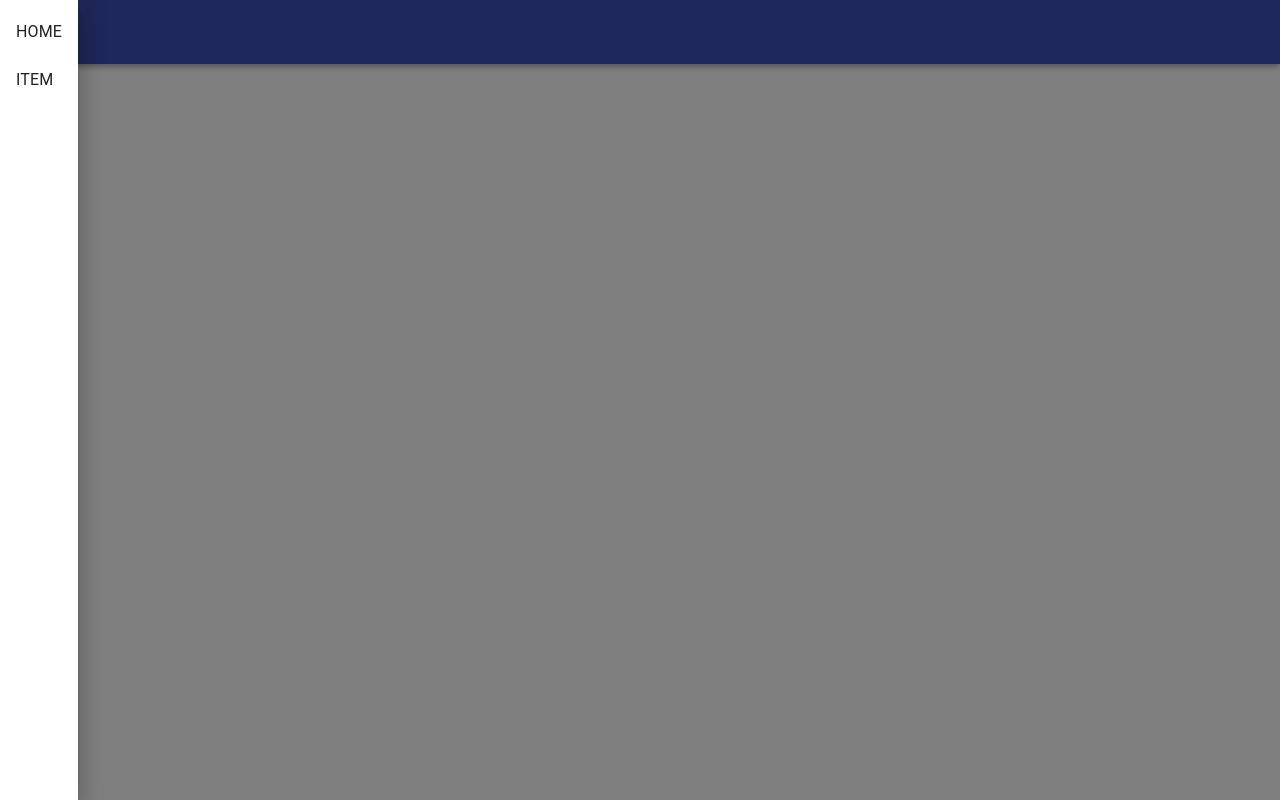
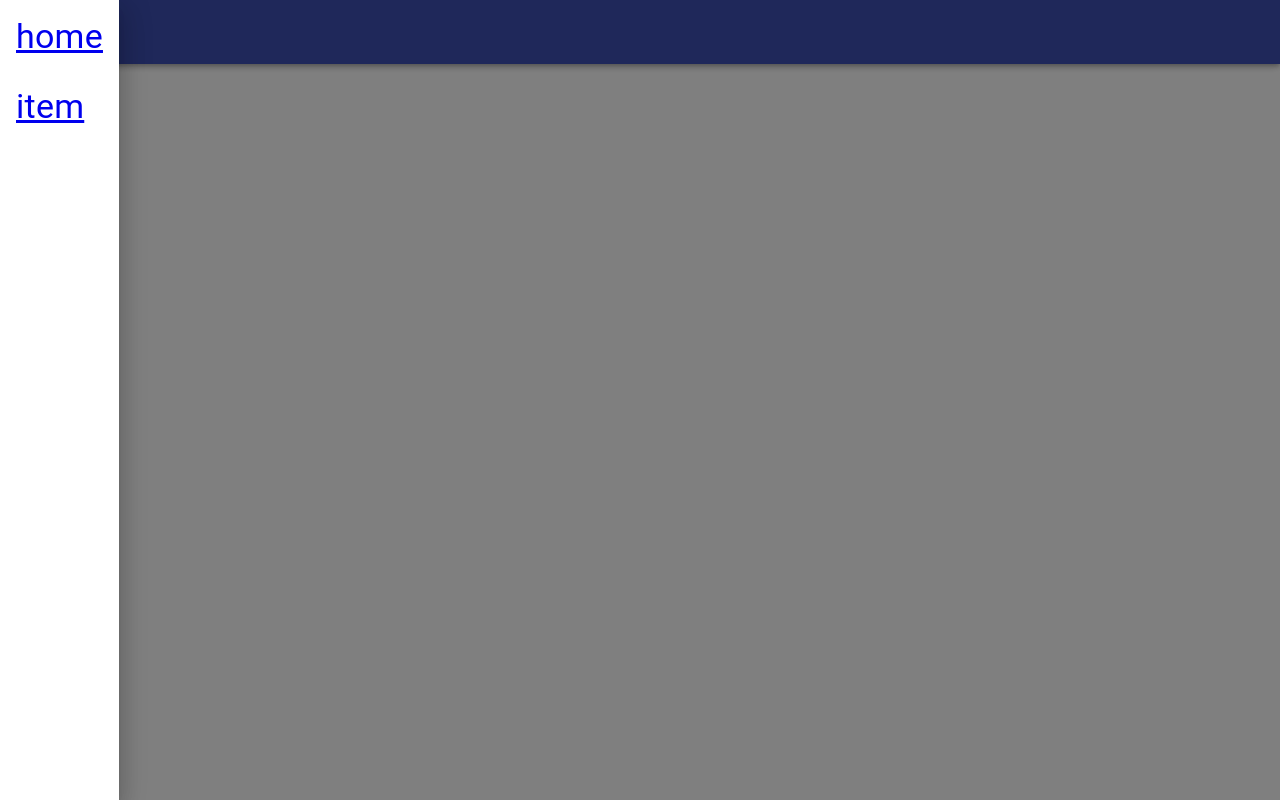
Before and after one commit to masiafrest/posNodeReact, a React (Create React App) app in the folder frontend/react-graphql-apollo/: page / in a window 1280 px wide. Both pictures are taken after a click on the button 36 px from the left and 32 px from the top of the page. Built offline with nearby package versions, Linux system fonts and the light colour scheme.

Commit message:
close navbar on click link

```diff
--- a/frontend/react-graphql-apollo/src/components/Navbar/index.jsx
+++ b/frontend/react-graphql-apollo/src/components/Navbar/index.jsx
@@ -27,7 +27,7 @@ function NavBar() {
 
   const NavLinkOnClick = ({ to, children }) => (
     <NavLink to={to} onClick={toggleDrawer(false)}>
-      <Typography variant="h3" gutterBottom>
+      <Typography variant="h4" gutterBottom>
         {" "}
         {children}{" "}
       </Typography>
@@ -49,12 +49,14 @@ function NavBar() {
             <List>
               {["home", "item"].map((text, index) => (
                 <ListItem button key={text}>
-                  <ListItemText
+                  {/* <ListItemText
                     primary={text.toUpperCase()}
                     onClick={() => {
+                      toggleDrawer(false);
                       history.push("/" + text);
                     }}
-                  />
+                  /> */}
+                  <NavLinkOnClick to={"/" + text}>{text}</NavLinkOnClick>
                 </ListItem>
               ))}
             </List>
```
